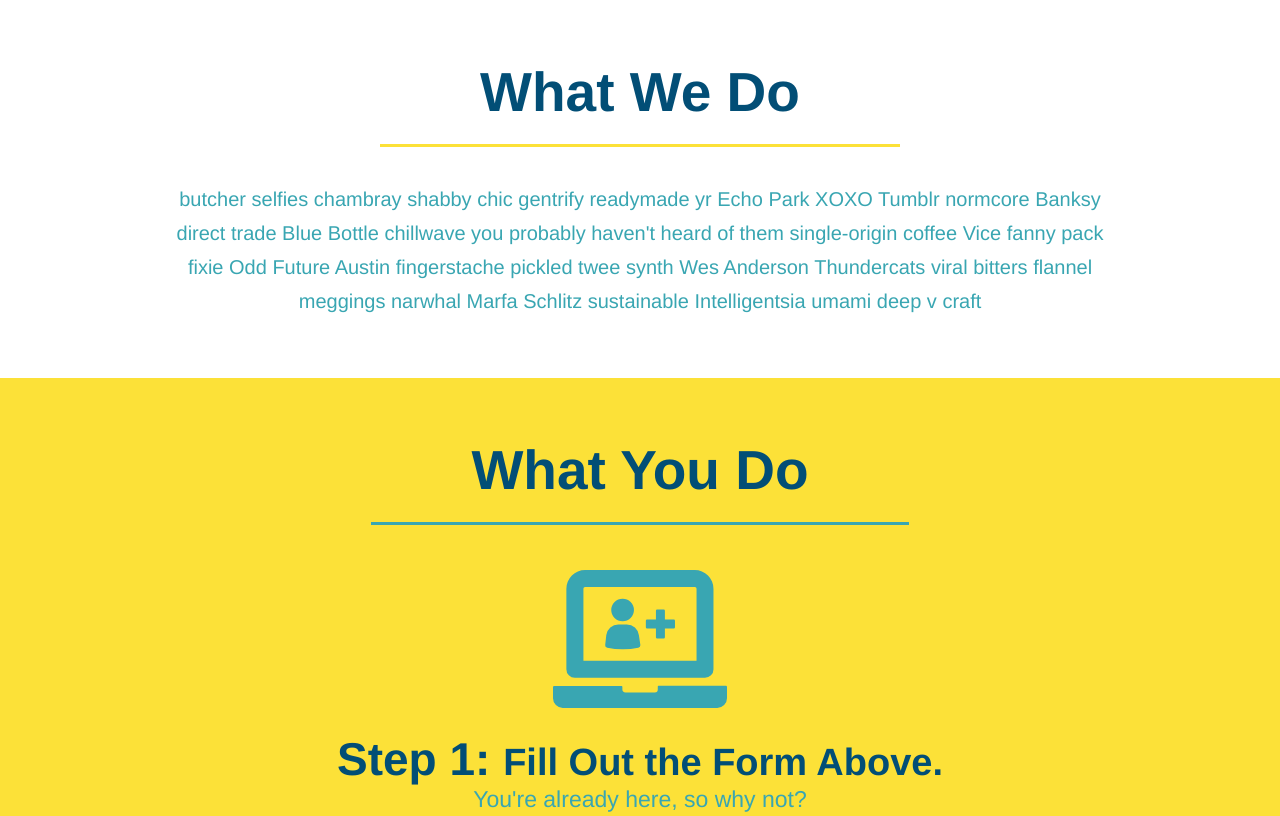
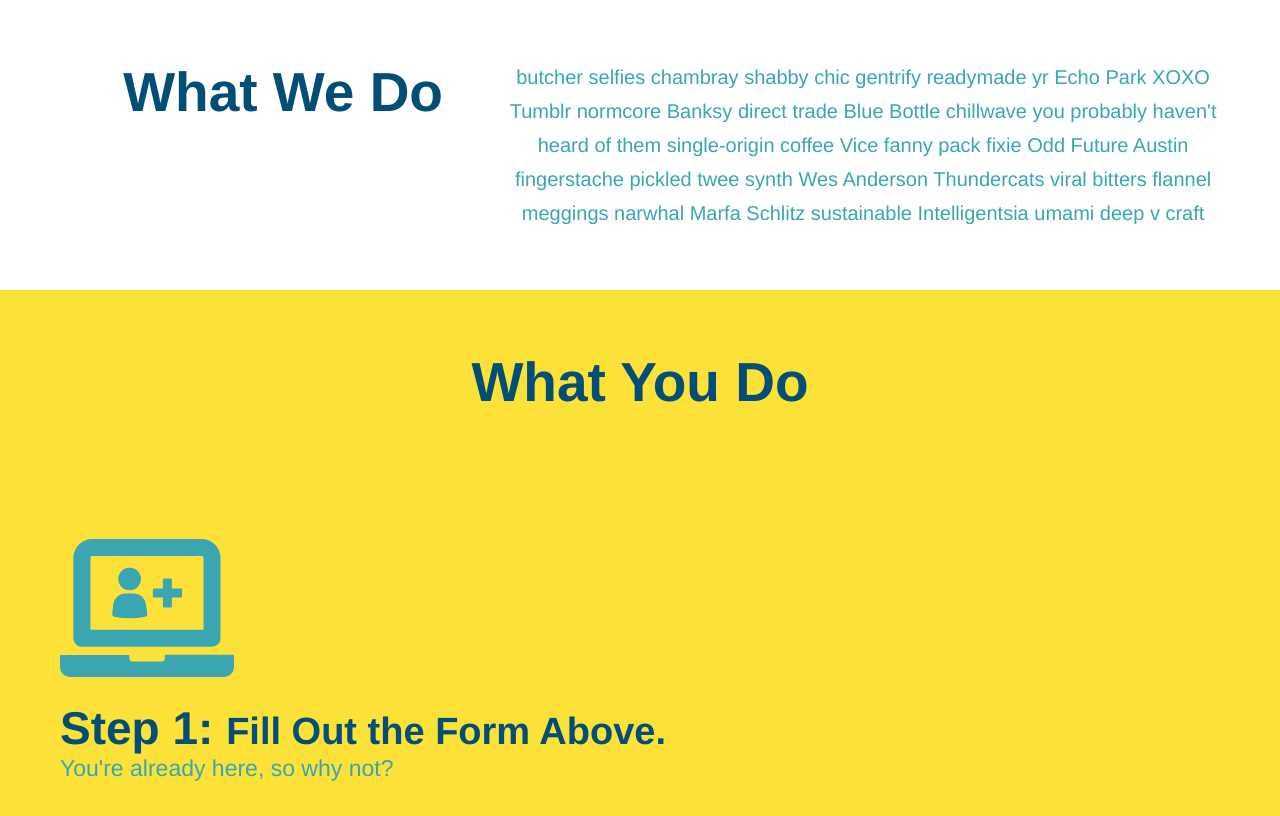
Before and after one commit to AndrewCLeonard/run-buddy-two, a website: page index.html in a window 1280 px wide. Shown: the part 718-1534 px from the top of the page. Drawn offline with Linux system fonts and the light colour scheme.

Commit message:
added flexbox to .section-title

```diff
--- a/assets/css/style.css
+++ b/assets/css/style.css
@@ -155,20 +155,18 @@
   font-size: 16px;
 }
 
-.intro {
-  text-align: center;
-}
-
 .intro p {
   line-height: 1.7;
   color: #39a6b2;
   width: 80%;
   font-size: 20px;
   margin: 0 auto;
+  text-align: center;
 }
 
+/* Steps Section Start */
+
 .steps {
-  text-align: center;
   background: #fce138;
 }
 
@@ -196,13 +194,14 @@
   font-size: 38px;
 }
 
+/* Steps Section End */
+
 .section-title {
   font-size: 55px;
   color: #024e76;
-  margin-bottom: 35px;
-  padding: 0 100px 20px 100px;
-  display: inline-block;
-  border-bottom: 3px solid;
+  margin: 0 auto 35px auto;
+  text-align: center;
+  width: 50%;
 }
 
 .primary-border {
@@ -213,8 +212,9 @@
   border-color: #39a6b2;
 }
 
+/* Trainers Section Start */
+
 .trainers {
-  text-align: center;
 }
 
 .trainer {
@@ -252,17 +252,10 @@
   line-height: 1.3;
 }
 
-.text-left {
-  text-align: left;
-}
-
-.text-right {
-  text-align: right;
-}
+/* Trainers Section End */
 
 /* REACH OUT STYLES START */
 .contact {
-  text-align: center;
   background: #024e76;
 }
 
@@ -302,3 +295,18 @@
 }
 
 /* REACH OUT STYLES END */
+
+/* UTILITY CLASSES START */
+.text-left {
+  text-align: left;
+}
+
+.text-right {
+  text-align: right;
+}
+
+.flex-row {
+  display: flex;
+}
+
+/* UTILITY CLASSES END */
--- a/index.html
+++ b/index.html
@@ -88,20 +88,23 @@
 
     <!-- "what we do" section -->
     <section id="what-we-do" class="intro">
+      <div class="flex-row">
         <h2 class="section-title primary-border">What We Do</h2>
         <p>
           butcher selfies chambray shabby chic gentrify readymade yr Echo Park XOXO Tumblr normcore
           Banksy direct trade Blue Bottle chillwave you probably haven't heard of them single-origin
-        coffee Vice fanny pack fixie Odd Future Austin fingerstache pickled twee synth Wes Anderson
-        Thundercats viral bitters flannel meggings narwhal Marfa Schlitz sustainable Intelligentsia
-        umami deep v craft
+          coffee Vice fanny pack fixie Odd Future Austin fingerstache pickled twee synth Wes
+          Anderson Thundercats viral bitters flannel meggings narwhal Marfa Schlitz sustainable
+          Intelligentsia umami deep v craft
         </p>
+      </div>
     </section>
 
     <!-- "what you do" section -->
     <section id="what-you-do" class="steps">
+      <div class="flex-row">
         <h2 class="section-title secondary-border">What You Do</h2>
-
+      </div>
       <div>
         <img src="./assets/images/step-1.svg" alt="" />
         <h3>Step 1: <span>Fill Out the Form Above.</span></h3>
@@ -129,7 +132,9 @@
 
     <!-- "meet the trainers" section -->
     <section id="your-trainers" class="trainers">
+      <div class="flex-row">
         <h2 class="section-title primary-border">Meet The Trainers</h2>
+      </div>
       <article class="trainer">
         <img
           src="./assets/images/trainer-1.jpg"
@@ -180,7 +185,9 @@
 
     <!-- "reach out" section -->
     <section id="reach-out" class="contact">
+      <div class="flex-row">
         <h2 class="section-title secondary-border">Reach Out</h2>
+      </div>
       <div class="contact-info">
         <iframe
           src="https://www.google.com/maps/embed?pb=!1m18!1m12!1m3!1d3147.1079747227936!2d-120.42364418397035!3d37.92790791110593!2m3!1f0!2f0!3f0!3m2!1i1024!2i768!4f13.1!3m3!1m2!1s0x8090c49129b6ac57%3A0xb56c7eb95a2cd8bd!2sMain%20St%2C%20California%2095327!5e0!3m2!1sen!2sus!4v1616426329495!5m2!1sen!2sus"
```
Lines whose indentation alone changed are shown as unchanged.
